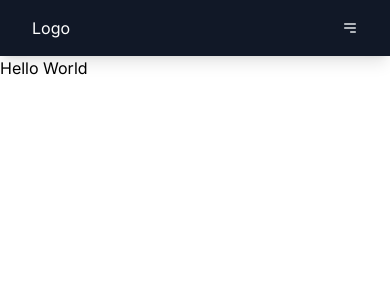
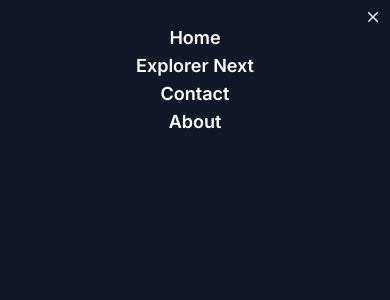
Before and after one commit to werickdasilva/explorer-next-js, a Next.js app: page / in a window 390 px wide. Both pictures are taken after a click on the button 350 px from the left and 28 px from the top of the page. Shown: the top 300 px of the page. Built offline with nearby package versions, Linux system fonts and the light colour scheme.

Commit message:
add event to navbar and close icon

```diff
--- a/src/components/navbar.tsx
+++ b/src/components/navbar.tsx
@@ -1,18 +1,31 @@
+'use client'
+
 import Link from "next/link";
 import {HiOutlineMenuAlt3} from 'react-icons/hi'
+import {MdClose} from 'react-icons/md'
+import './styled.css'
 
 export function Navbar() {
 
     let links = 'text-lg font-semibold hover:cursor-pointer hover:bg-gray-400 hover:text-gray-900 transition-colors px-2 py-1 rounded';
 
+
+    const showMenu = () => {
+        document.querySelector('#show-menu')?.classList.toggle('show')
+    }
+
     return (
         <header className="h-nav bg-gray-900 text-white flex items-center justify-between px-8 shadow-lg">
             <h1>Logo</h1>
 
-            <button className="md:hidden font-bold text-gray-200">
+            <button className="md:hidden font-bold text-gray-200" onClick={showMenu}>
                 <HiOutlineMenuAlt3/>
             </button>
-            <ul className="hidden gap-x-2 md:flex">
+            <ul id="show-menu" className="hidden gap-x-2 md:flex">
+                <button className="md:hidden font-bold text-lg text-gray-200 absolute right-2 top-2"
+                    onClick={showMenu}>
+                    <MdClose/>
+                </button>
                 <li><Link className={links} href="/">Home</Link></li>
                 <li><Link className={links} href="/">Explorer Next</Link></li>
                 <li><Link className={links} href="/">Contact</Link></li>
--- /dev/null
+++ b/src/components/styled.css
@@ -0,0 +1,5 @@
+
+.show {
+    @apply flex flex-col items-center
+        h-full w-full pt-6 absolute bg-gray-900 left-0 top-0;
+}
```
